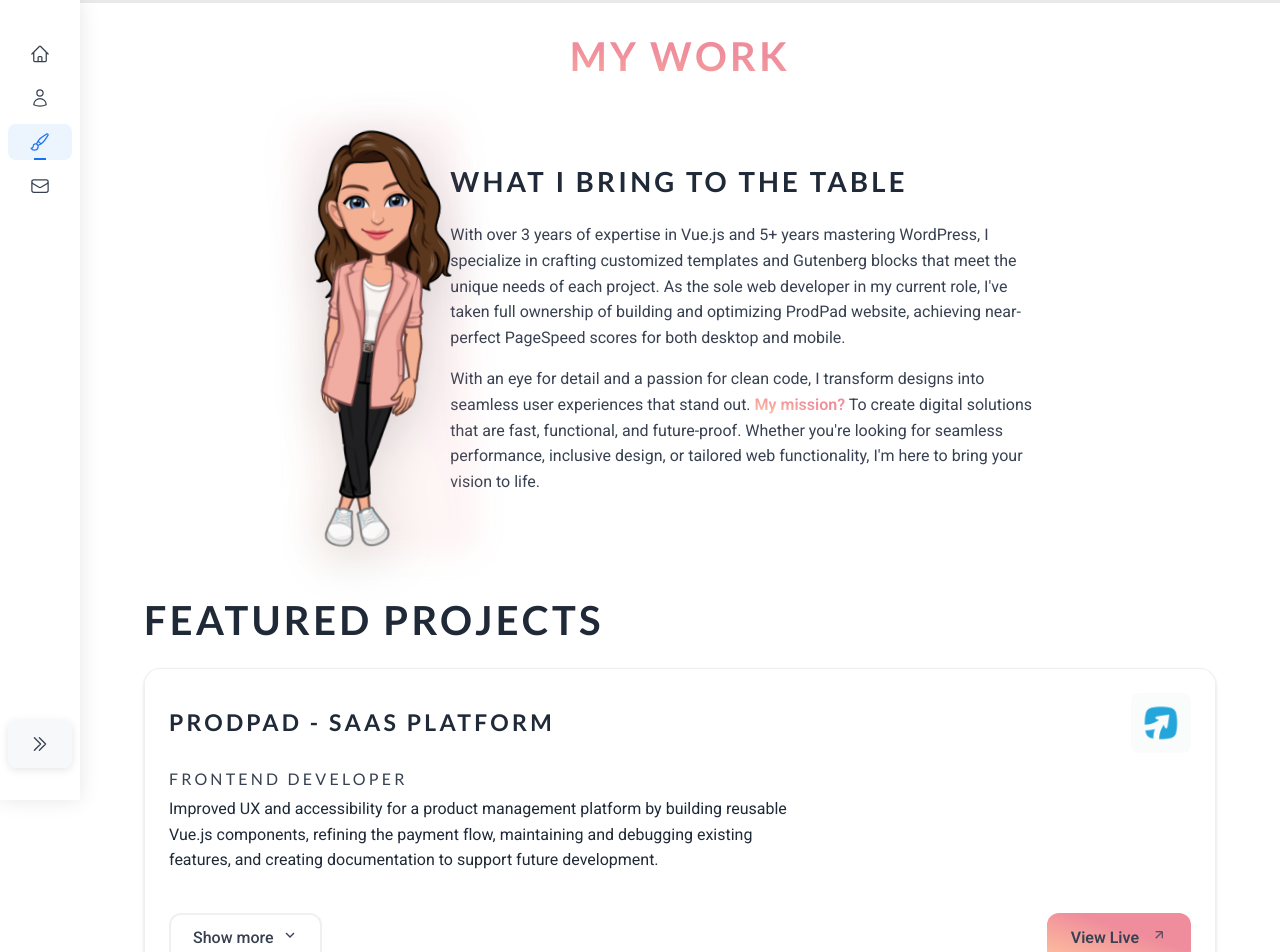
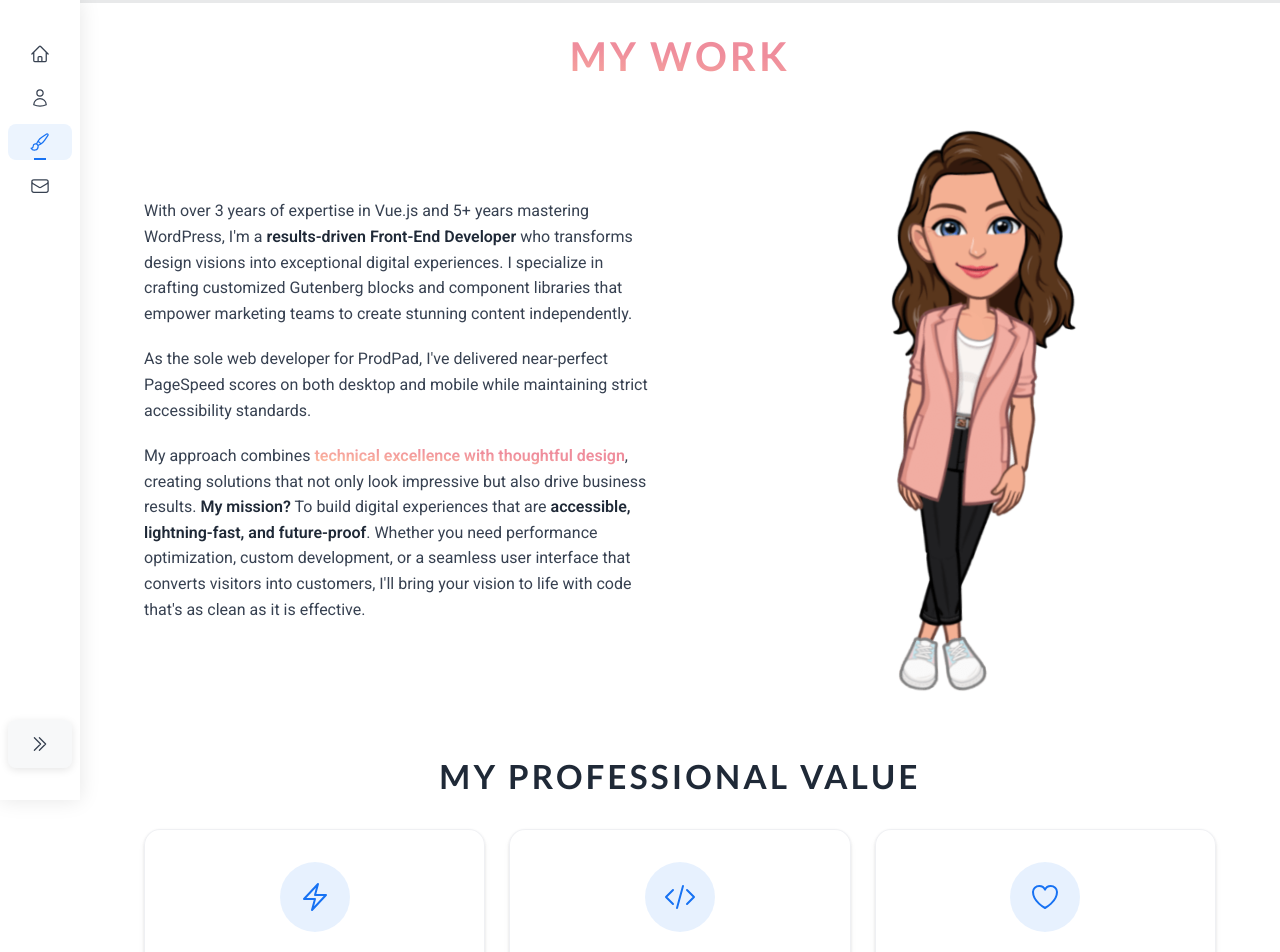
Before and after one commit to bozena-zawilinska/welcome, a Vue app: page /work in a window 1280 px wide. Shown: the top 952 px of the page. Built offline with nearby package versions, Linux system fonts and the light colour scheme.

Commit message:
Portfolio updates

```diff
--- a/src/styles/_global.scss
+++ b/src/styles/_global.scss
@@ -363,7 +363,8 @@
 }
 
 // Hide profile image on mobile devices
-#story-intro {
+#story-intro,
+#work-intro {
   .section-media {
     @include breakpoint-down(md) {
       display: none;
--- a/src/views/AboutPage.vue
+++ b/src/views/AboutPage.vue
@@ -93,11 +93,6 @@
         </p>
 
         <SkillsGrid :categories="skillCategories" />
-
-        <div class="card-section">
-          <h3>What I Bring to the Table</h3>
-          <InteractiveCards :customCards="aboutCards" />
-        </div>
       </UnifiedSection>
 
       <!-- My Values section - removed -->
@@ -181,7 +176,6 @@ import UnifiedSection from '@/components/UnifiedSection.vue'
 // import JourneyTimeline from '@/components/JourneyTimeline.vue'
 import SkillsGrid from '@/components/SkillsGrid.vue'
 import JourneyBadges from '@/components/JourneyBadges.vue'
-import InteractiveCards from '@/components/InteractiveCards.vue'
 
 export default {
   name: 'AboutPage',
@@ -194,7 +188,6 @@ export default {
     // JourneyTimeline,
     SkillsGrid,
     JourneyBadges,
-    InteractiveCards,
   },
   data() {
     return {
@@ -377,9 +370,6 @@ export default {
             "I'm always reading something—from tech blogs to novels. I believe that learning across diverse fields makes me a better developer by expanding my thinking beyond code.",
         },
       ],
-
-      // Cards for the InteractiveCards component
-      aboutCards: null, // Use the default cards from the InteractiveCards component
     }
   },
 
@@ -611,11 +601,26 @@ export default {
   display: flex;
   align-items: flex-start;
   gap: 1.5rem;
+  transition: all 0.3s cubic-bezier(0.4, 0, 0.2, 1);
+  border: 1px solid transparent;
+
+  &:hover {
+    transform: translateY(
+      -8px
+    ) !important; // Override the unified-card transform value
+    border-color: rgba($interactive-primary, 0.2);
+    box-shadow: 0 20px 40px rgba(0, 0, 0, 0.1);
+
+    .personal-emoji {
+      transform: scale(1.1) rotate(5deg);
+    }
+  }
 
   .personal-emoji {
     font-size: 3rem;
     flex-shrink: 0;
     line-height: 1;
+    transition: transform 0.3s ease;
   }
 
   .personal-content {
--- a/src/views/WorkPage.vue
+++ b/src/views/WorkPage.vue
@@ -15,37 +15,53 @@
       />
 
       <!-- Developer Introduction -->
-      <section class="work__intro" aria-labelledby="intro-heading">
-        <div class="profile-image">
+      <UnifiedSection id="work-intro" mediaAlignment="center">
+        <template #media>
           <img
             src="@/assets/avatar-bz-3.png"
             alt="Bozena's profile picture"
-            width="300"
-            height="300"
+            width="200"
+            height="200"
+            class="profile-image"
           />
-        </div>
-
-        <div class="intro-content">
-          <h2 id="intro-heading" class="intro-heading">
-            What I Bring to the Table
-          </h2>
-          <p class="intro-text">
-            With over 3 years of expertise in Vue.js and 5+ years mastering
-            WordPress, I specialize in crafting customized templates and
-            Gutenberg blocks that meet the unique needs of each project. As the
-            sole web developer in my current role, I've taken full ownership of
-            building and optimizing ProdPad website, achieving near-perfect
-            PageSpeed scores for both desktop and mobile.
-          </p>
-          <p class="intro-text">
-            With an eye for detail and a passion for clean code, I transform
-            designs into seamless user experiences that stand out.
-            <strong>My mission?</strong> To create digital solutions that are
-            fast, functional, and future-proof. Whether you're looking for
-            seamless performance, inclusive design, or tailored web
-            functionality, I'm here to bring your vision to life.
-          </p>
-        </div>
+        </template>
+
+        <h2 class="visually-hidden">What I Bring to the Table</h2>
+        <p>
+          With over 3 years of expertise in Vue.js and 5+ years mastering
+          WordPress, I'm a
+          <strong>results-driven Front-End Developer</strong> who transforms
+          design visions into exceptional digital experiences. I specialize in
+          crafting customized Gutenberg blocks and component libraries that
+          empower marketing teams to create stunning content independently.
+        </p>
+
+        <p>
+          As the sole web developer for ProdPad, I've delivered near-perfect
+          PageSpeed scores on both desktop and mobile while maintaining strict
+          accessibility standards.
+        </p>
+
+        <p>
+          My approach combines
+          <span class="highlight"
+            >technical excellence with thoughtful design</span
+          >, creating solutions that not only look impressive but also drive
+          business results. <strong>My mission?</strong> To build digital
+          experiences that are
+          <strong>accessible, lightning-fast, and future-proof</strong>. Whether
+          you need performance optimization, custom development, or a seamless
+          user interface that converts visitors into customers, I'll bring your
+          vision to life with code that's as clean as it is effective.
+        </p>
+      </UnifiedSection>
+
+      <!-- Interactive Cards Section -->
+      <section class="work__value-props" aria-labelledby="value-props-heading">
+        <h2 id="value-props-heading" class="section-title">
+          My Professional Value
+        </h2>
+        <InteractiveCards :customCards="workValueCards" />
       </section>
 
       <!-- Featured Projects -->
@@ -357,6 +373,8 @@ import BaseButton from '@/components/Button.vue'
 import CallToAction from '@/components/CallToAction.vue'
 import TypingAnimation from '@/components/TypingAnimation.vue'
 import ProgressBar from '@/components/ProgressBar.vue'
+import InteractiveCards from '@/components/InteractiveCards.vue'
+import UnifiedSection from '@/components/UnifiedSection.vue'
 
 export default {
   name: 'WorkPage',
@@ -366,6 +384,8 @@ export default {
     CallToAction,
     TypingAnimation,
     ProgressBar,
+    InteractiveCards,
+    UnifiedSection,
   },
   metaInfo() {
     return {
@@ -443,6 +463,74 @@ export default {
       scrollProgress: 0,
       isToggling: false, // Prevent double-clicks
       selectedCard: null, // For modal system
+      workValueCards: [
+        {
+          id: 1,
+          type: 'performance',
+          title: 'Performance Expert',
+          icon: 'BoltIcon',
+          description:
+            'I transform sluggish websites into lightning-fast experiences, consistently achieving 95+ PageSpeed scores on both mobile and desktop. My optimization techniques ensure visitors stay engaged rather than frustrated by slow loading times.',
+          funFact:
+            "I once reduced a client's page load time from 12 seconds to under 2 seconds with just four targeted optimizations!",
+          isHovered: false,
+        },
+        {
+          id: 2,
+          type: 'code',
+          title: 'Component Architect',
+          icon: 'CodeBracketIcon',
+          description:
+            'I build modular, reusable component systems that create consistency across platforms while dramatically reducing development time for new features. My code is clean, well-documented, and built to evolve with your business needs.',
+          funFact:
+            'My custom Gutenberg block library reduced content creation time by 60% for marketing teams!',
+          isHovered: false,
+        },
+        {
+          id: 3,
+          type: 'passion',
+          title: 'Implementation Specialist',
+          icon: 'HeartIcon',
+          description:
+            "Give me a design, and I'll bring it to life with pixel-perfect precision. I excel at transforming complex visual concepts into responsive, interactive interfaces that maintain design integrity across all devices and screen sizes.",
+          funFact:
+            'Designers love working with me because I notice even the smallest alignment details that others miss!',
+          isHovered: false,
+        },
+        {
+          id: 4,
+          type: 'innovation',
+          title: 'Accessibility Advocate',
+          icon: 'SparklesIcon',
+          description:
+            'I ensure your digital presence is truly accessible to everyone. My work complies with WCAG guidelines while maintaining beautiful design, reaching more users and protecting you from potential legal issues.',
+          funFact:
+            'I maintain a custom accessibility checklist of 37 items that I review on every project!',
+          isHovered: false,
+        },
+        {
+          id: 5,
+          type: 'problem',
+          title: 'Technical Problem Solver',
+          icon: 'PuzzlePieceIcon',
+          description:
+            'Complex challenges are where I shine. From debugging intricate issues to optimizing complex workflows, I approach every problem methodically, breaking it down into manageable pieces and finding elegant solutions.',
+          funFact:
+            'I once fixed an elusive bug that had stumped three other developers for weeks!',
+          isHovered: false,
+        },
+        {
+          id: 6,
+          type: 'collaboration',
+          title: 'Self-Directed Professional',
+          icon: 'UsersIcon',
+          description:
+            "As someone who has worked as the sole developer in my roles, I've developed strong project management skills. I can prioritize effectively, communicate clearly with stakeholders, and deliver high-quality work without constant supervision.",
+          funFact:
+            "I've successfully managed and delivered 30+ projects from concept to completion with minimal oversight!",
+          isHovered: false,
+        },
+      ],
       projects: [
         {
           id: 1,
@@ -936,6 +1024,52 @@ export default {
 
 // Light theme specific styles for work page
 .page--work {
+  // Add highlight style for gradient text
+  .highlight {
+    @include light-text-gradient;
+    font-weight: 600;
+  }
+
+  // Visually hidden elements (for accessibility)
+  .visually-hidden {
+    position: absolute;
+    width: 1px;
+    height: 1px;
+    padding: 0;
+    margin: -1px;
+    overflow: hidden;
+    clip: rect(0, 0, 0, 0);
+    white-space: nowrap;
+    border: 0;
+  }
+
+  // Profile image
+  .profile-image {
+    height: auto;
+    transform: rotate(-2deg);
+    transition: all 0.3s ease;
+
+    &:hover {
+      transform: rotate(0) scale(1.02);
+    }
+  }
+
+  // Work value props section
+  .work__value-props {
+    margin: 4rem 0;
+
+    .section-title {
+      text-align: center;
+      margin-bottom: 2rem;
+      color: $text-primary;
+      font-size: $font-size-subheading;
+      font-weight: 700;
+
+      @include breakpoint-down(md) {
+        font-size: $font-size-h3;
+      }
+    }
+  }
   // Global section spacing
   section {
     margin-bottom: 3rem;
@@ -945,46 +1079,8 @@ export default {
     }
   }
 
-  // Intro section specific styling
-  .work__intro {
-    display: flex;
-    align-items: center;
-    justify-content: center;
-    gap: 2rem;
-    flex-direction: column;
-
-    @include breakpoint-up(lg) {
-      flex-direction: row;
-    }
-
-    .intro-content {
-      flex: 2;
-      max-width: 600px;
-
-      .intro-heading {
-        color: $text-primary;
-        font-size: $font-size-h3;
-        margin-bottom: 1.5rem;
-        font-weight: 600;
-
-        @include breakpoint-down(md) {
-          font-size: $font-size-h3-mobile;
-        }
-      }
-
-      .intro-text {
-        color: $text-secondary;
-        line-height: 1.6;
-        margin-bottom: 1rem;
-        font-size: $font-size-base;
-
-        strong {
-          @include light-text-gradient;
-          font-weight: 600;
-        }
-      }
-    }
-  }
+  // Intro section now uses UnifiedSection component
+  // No additional custom styling needed
 
   // Featured projects - enhanced UX improvements
   .featured-card {
@@ -1282,10 +1378,7 @@ export default {
       grid-template-columns: 1fr;
     }
 
-    .work__intro {
-      flex-direction: column;
-      gap: 1.5rem;
-    }
+    // No custom work__intro styling needed - UnifiedSection handles this
   }
 }
 
```
Also changed, not shown: src/components/SkillsGrid.vue (+14 -0 lines), src/views/ContactPage.vue (+20 -1 lines).
